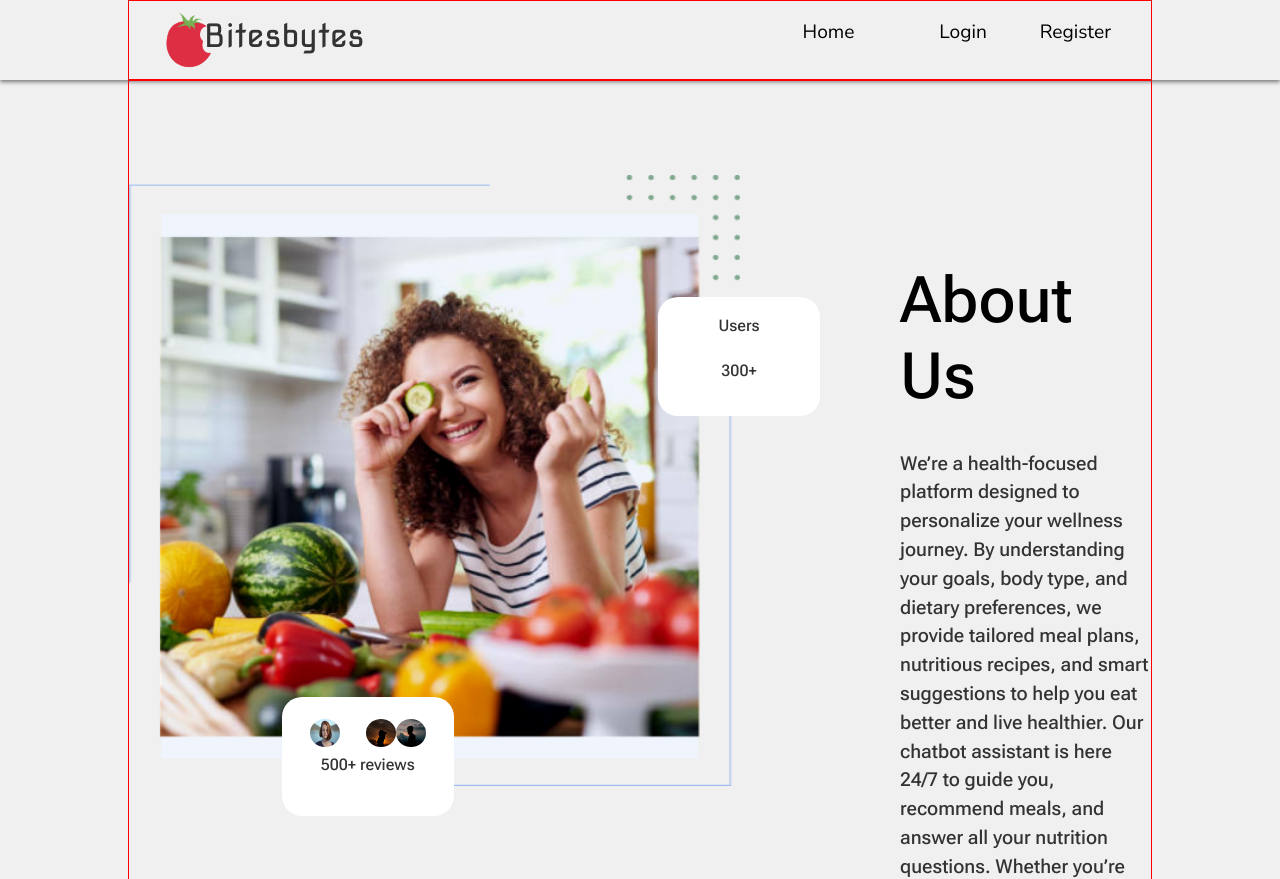
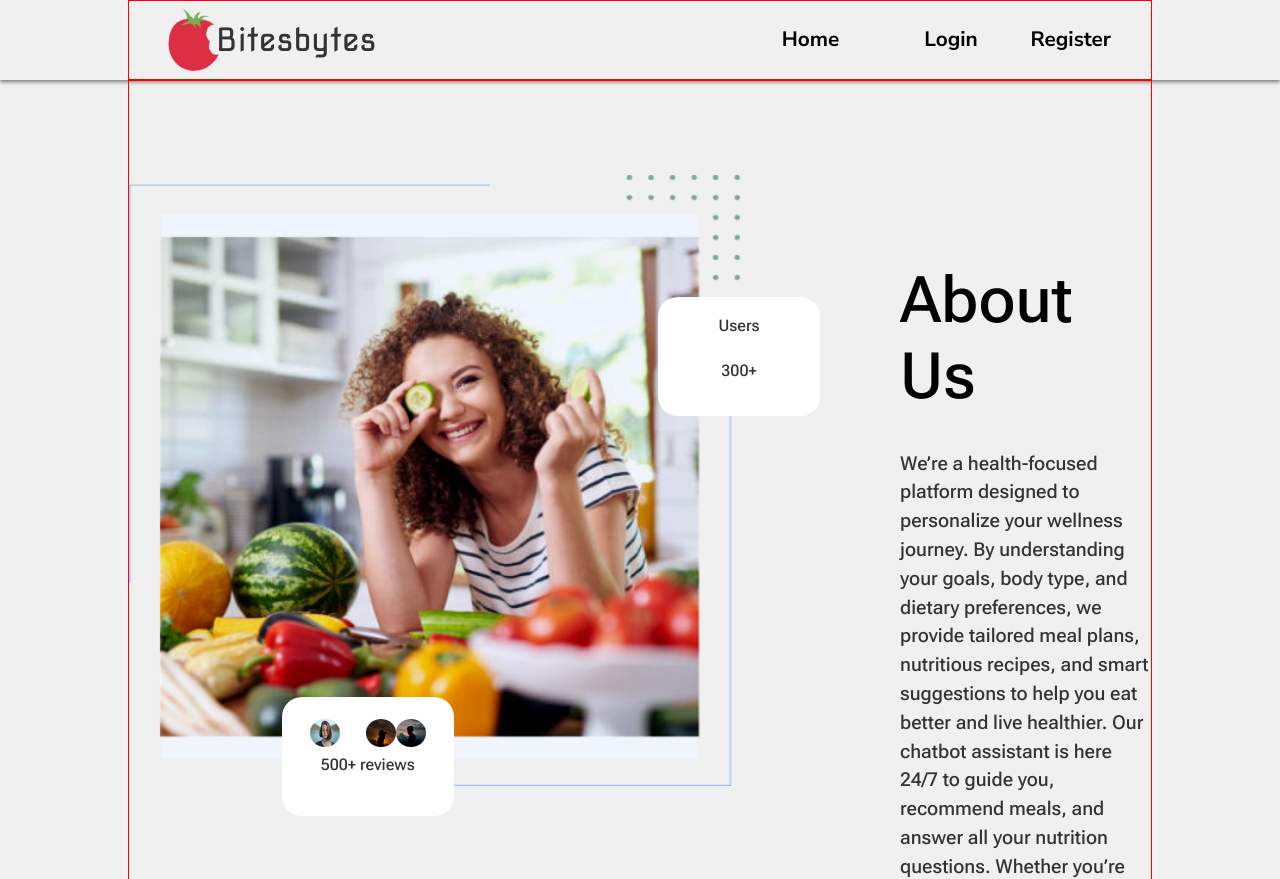
Before and after one commit to Shreejana-Giri/Bytebites, a Django app: page /aboutus/ in a window 1280 px wide. Shown: the top 879 px of the page. Run offline with Django 4.2, Linux system fonts and the light colour scheme.

Commit message:
updating css

```diff
--- a/nutrition/static/css/styles.css
+++ b/nutrition/static/css/styles.css
@@ -235,8 +235,8 @@ footer {
 }
 
 .logo-container img {
-  width: 82px;
-  height: 74px;
+  width: 92px;
+  height: 84px;
   transform: rotate(5deg);
 }
 
@@ -245,9 +245,9 @@ footer {
   font-size: 2rem;
   color: #333;
   position: absolute;
-  left: 55px;
+  left: 67px;
   /* transform: translate(-50%, -50%); */
-  /* top: 50%; */
+  top: 23px;
 }
 
 
@@ -257,6 +257,8 @@ footer {
   justify-content: center;
   align-items: center;
   gap: 2vw;
+  position: relative;
+  top: 10%;
 }
 
 
@@ -272,10 +274,12 @@ footer {
   text-decoration: none;
   color: #000000;
   font-family: "Nunito Sans", sans-serif;
-  font-size: 1.2rem;
+  font-size: 1.3rem;
   padding: 10px 20px;
   border-radius: 5px;
   transition: background-color 0.3s ease, color 0.3s ease;
+  font-weight: 700;
+
 }
 
 .profile-section {
@@ -293,7 +297,7 @@ footer {
   display: flex;
   justify-content: space-between;
   align-items: center;
-  padding: 20px 0;
+  padding: 0 20px;
 }
 
 .text-section {
```
